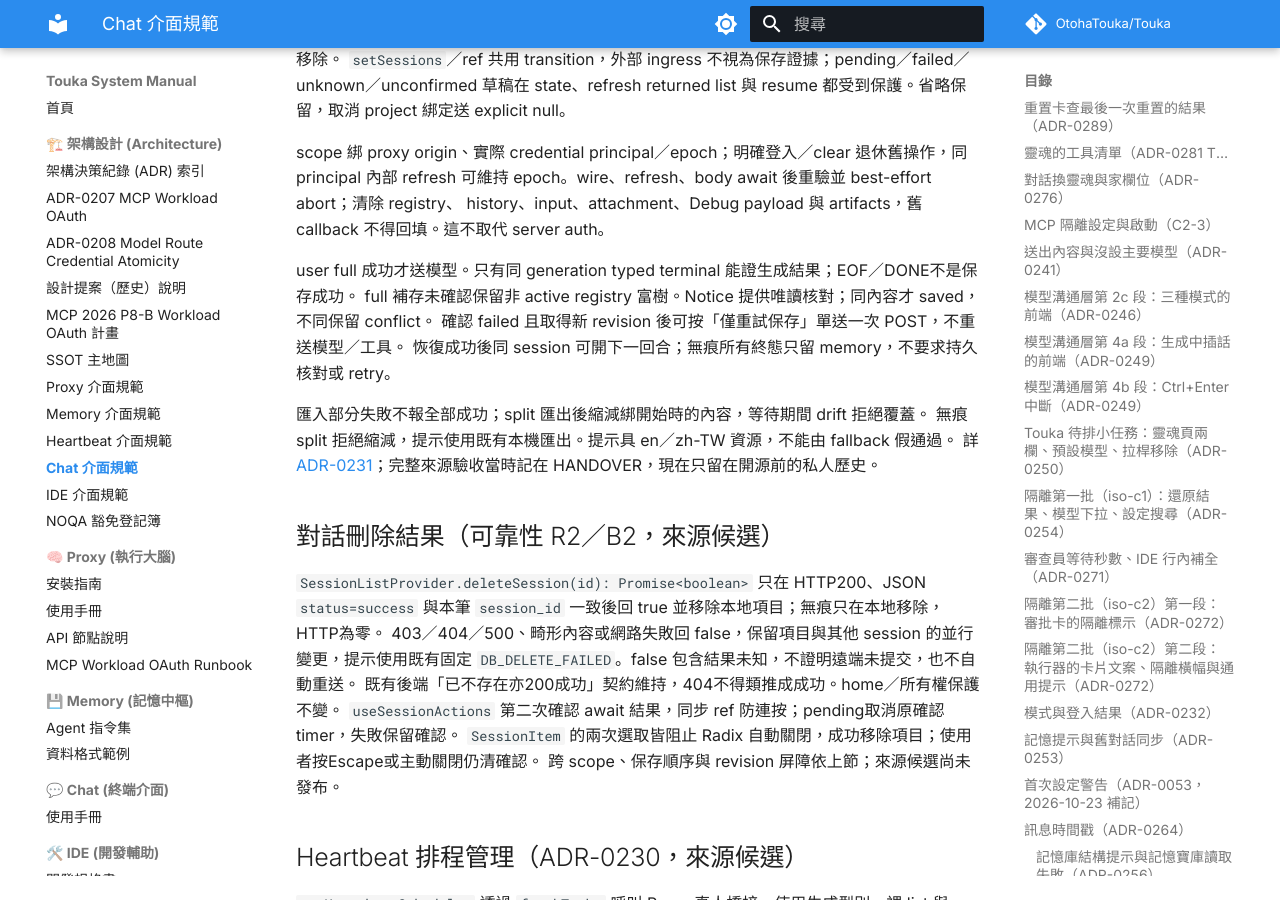
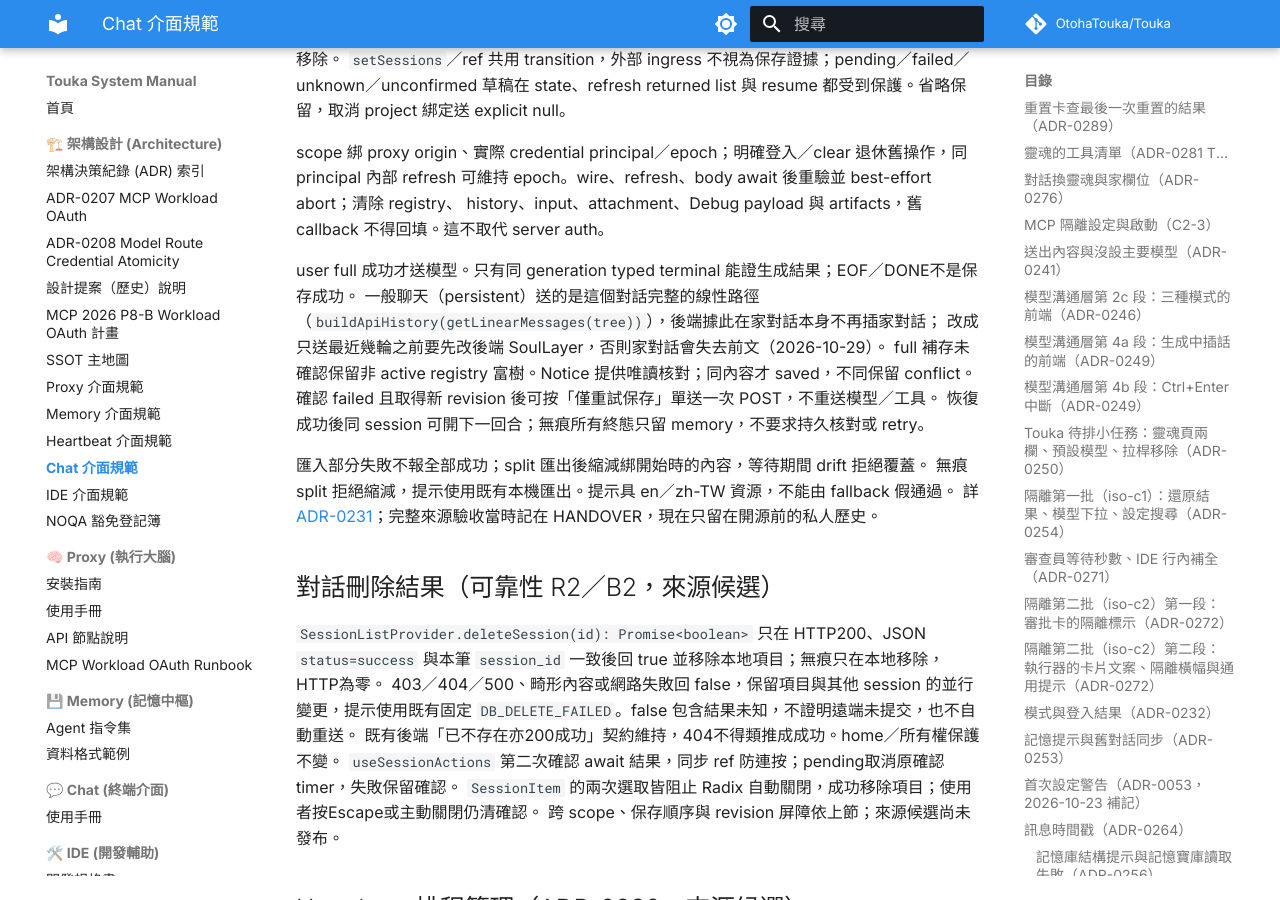
Before and after one commit to OtohaTouka/Touka, an MkDocs documentation site: the page built from docs/architecture/CHAT_INTERFACE.md, in a window 1280 px wide and 900 px high, scrolled down 10849 px. Built offline with MkDocs 1.6.1 and Material for MkDocs 9.7.7, drawn with Linux system fonts in a browser that asks for light colours; comment, search, counter and statistics services are not loaded.

Commit message:
docs: record the full-history contract behind the home dedupe
Persistent UI clients must send the whole linear path; note that in the
proxy, chat and memory interfaces so a future "send only the last rounds"
change does not silently drop the home conversation's context. Update
SECURITY (ADR-0257 residual), HANDOVER, CHANGELOG and the tests index, and
list the SNS home-mode duplicate of the latest turn and the context
snapshot's Home Messages row as follow-ups.

Co-Authored-By: Claude Opus 5.5 <noreply@anthropic.com>

```diff
--- a/docs/architecture/CHAT_INTERFACE.md
+++ b/docs/architecture/CHAT_INTERFACE.md
@@ -161,6 +161,8 @@ scope 綁 proxy origin、實際 credential principal／epoch；明確登入／cl
 history、input、attachment、Debug payload 與 artifacts，舊 callback 不得回填。這不取代 server auth。
 
 user full 成功才送模型。只有同 generation typed terminal 能證生成結果；EOF／DONE不是保存成功。
+一般聊天（persistent）送的是這個對話完整的線性路徑（`buildApiHistory(getLinearMessages(tree))`），後端據此在家對話本身不再插家對話；
+改成只送最近幾輪之前要先改後端 SoulLayer，否則家對話會失去前文（2026-10-29）。
 full 補存未確認保留非 active registry 富樹。Notice 提供唯讀核對；同內容才 saved，不同保留 conflict。
 確認 failed 且取得新 revision 後可按「僅重試保存」單送一次 POST，不重送模型／工具。
 恢復成功後同 session 可開下一回合；無痕所有終態只留 memory，不要求持久核對或 retry。
```
Also changed, not shown: HANDOVER.md (+3 -0 lines), SECURITY.md (+1 -1 lines), docs/CHANGELOG.md (+1 -0 lines), docs/architecture/MEMORY_INTERFACE.md (+1 -1 lines), docs/architecture/PROXY_INTERFACE.md (+2 -0 lines), 1 other file.
